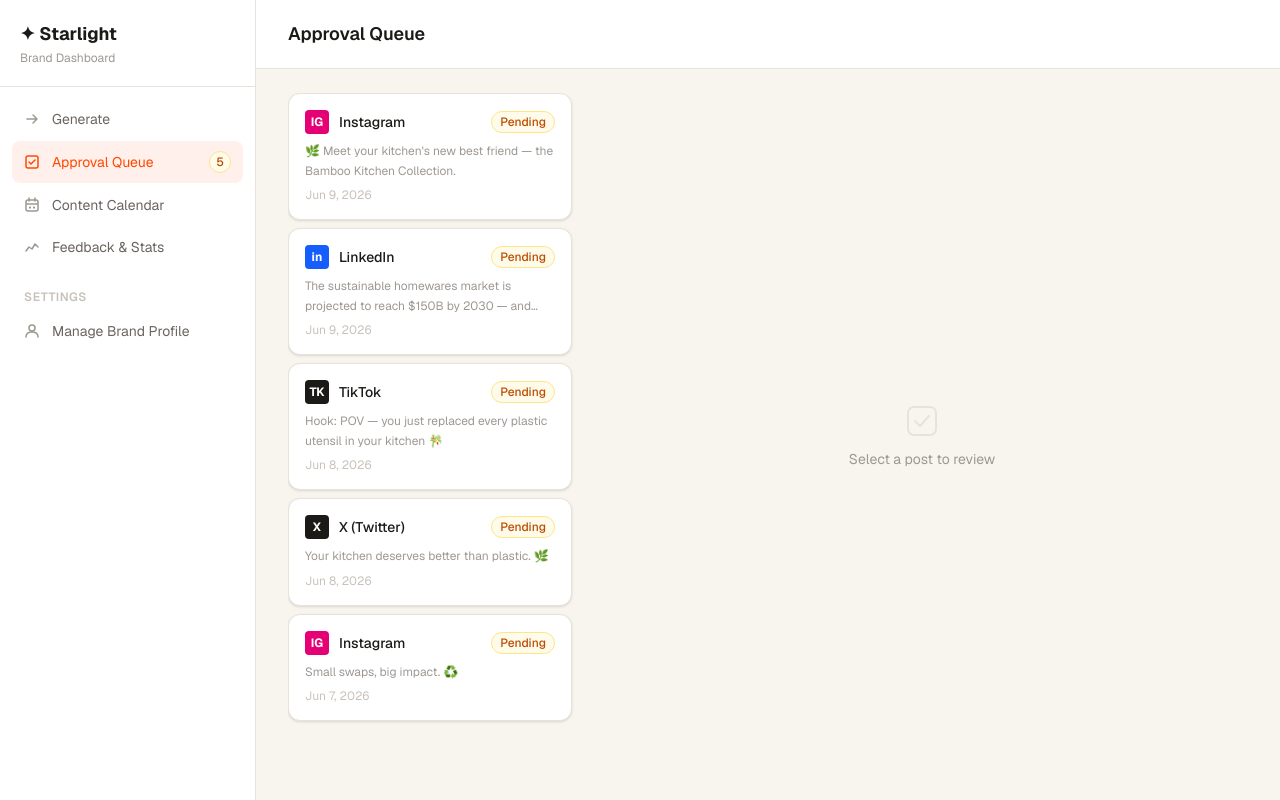
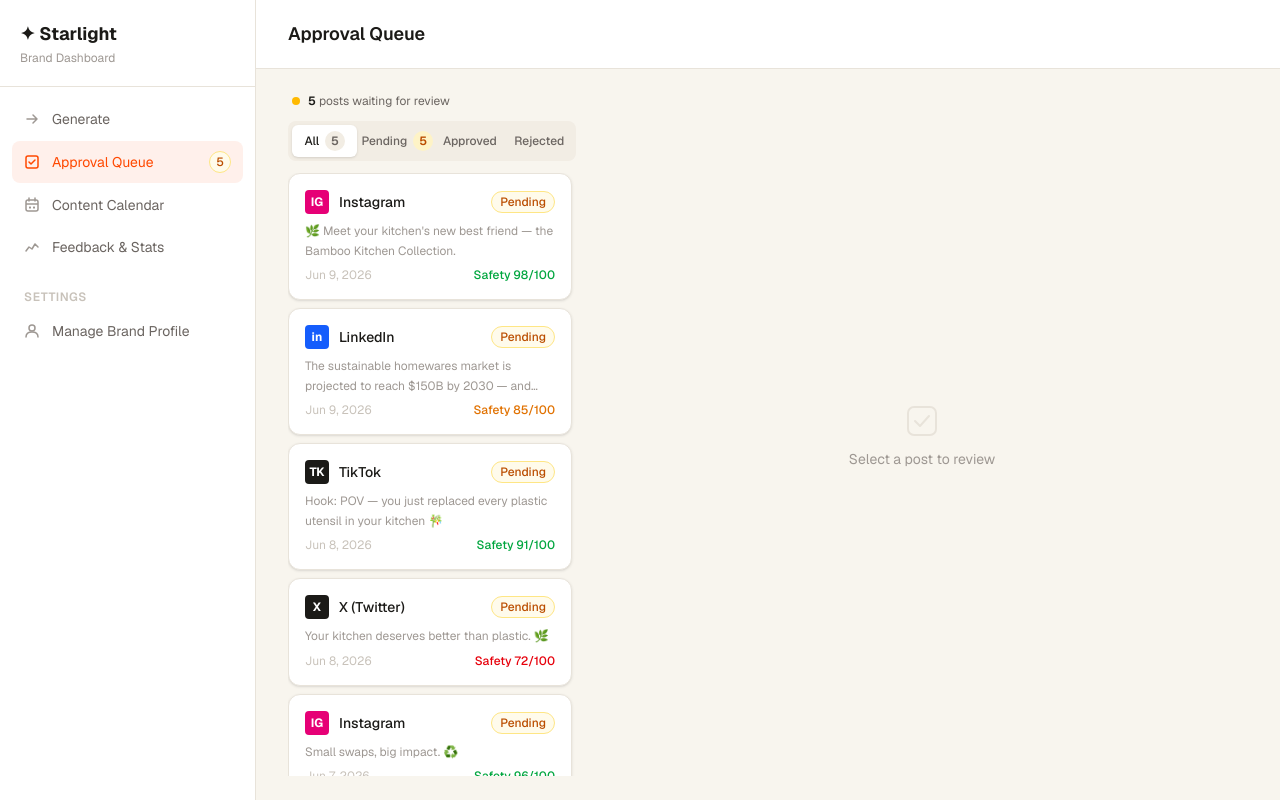
Before and after one commit to KSilverL/TeamStarlight, a Next.js app in the folder frontend_service/: page /profile in a window 1280 px wide. Built offline with nearby package versions, Linux system fonts and the light colour scheme.

Commit message:
Adding safety panel, filter tabs and regenerate button to approval queue

```diff
--- a/frontend_service/app/profile/components/ApprovalQueue.tsx
+++ b/frontend_service/app/profile/components/ApprovalQueue.tsx
@@ -4,10 +4,21 @@
 import { MOCK_POSTS } from "../data";
 import type { PostStatus } from "../types";
 
-/**
- * Pill badge that reflects the current approval state of a post.
- * Colour-coded: amber = pending, green = approved, red = rejected.
- */
+// Mock safety data - will be replaced with real Safety Agent output later
+const SAFETY_SCORES: Record<string, {
+  score: number;
+  risk: "Low" | "Medium" | "High";
+  brandAlignment: number;
+  compliance: "Passed" | "Review needed";
+  flags: string[];
+}> = {
+  "p1": { score: 98, risk: "Low", brandAlignment: 94, compliance: "Passed", flags: [] },
+  "p2": { score: 85, risk: "Medium", brandAlignment: 78, compliance: "Passed", flags: ["Competitor name mentioned"] },
+  "p3": { score: 91, risk: "Low", brandAlignment: 88, compliance: "Passed", flags: [] },
+  "p4": { score: 72, risk: "High", brandAlignment: 58, compliance: "Review needed", flags: ["Potentially misleading claim detected", "Tone mismatch with brand profile"] },
+  "p5": { score: 96, risk: "Low", brandAlignment: 93, compliance: "Passed", flags: [] },
+};
+
 function StatusBadge({ status }: { status: PostStatus }) {
   if (status === "approved")
     return (
@@ -28,55 +39,191 @@
   );
 }
 
-/**
- * Two-panel approval workflow:
- * - Left  (w-72): scrollable list of post summary cards.
- * - Right (flex-1): full post detail with Approve / Reject actions.
- *
- * Clicking a card that is already selected deselects it (toggling the detail panel closed).
- */
+function SafetyPanel({ postId }: { postId: string }) {
+  const safety = SAFETY_SCORES[postId] ?? {
+    score: 95, risk: "Low", brandAlignment: 90, compliance: "Passed", flags: []
+  };
+
+  const scoreColor =
+    safety.score >= 90 ? "text-green-700" :
+    safety.score >= 75 ? "text-amber-700" : "text-red-700";
+
+  const scoreBg =
+    safety.score >= 90 ? "bg-green-50 border-green-200" :
+    safety.score >= 75 ? "bg-amber-50 border-amber-200" : "bg-red-50 border-red-200";
+
+  const riskColor =
+    safety.risk === "Low" ? "text-green-700" :
+    safety.risk === "Medium" ? "text-amber-700" : "text-red-700";
+
+  return (
+    <div className="border border-[#E8E3DA] rounded-xl p-4 bg-[#FAFAF8]">
+      <div className="flex items-center justify-between mb-3">
+        <div className="flex items-center gap-1.5">
+          <svg width="13" height="13" viewBox="0 0 13 13" fill="none" aria-hidden="true">
+            <path d="M6.5 1L2 3v3.5C2 9.6 3.9 11.9 6.5 12.5 9.1 11.9 11 9.6 11 6.5V3L6.5 1z"
+              stroke="currentColor" strokeWidth="1.3" strokeLinejoin="round"
+              className="text-[#9E9893]" />
+          </svg>
+          <span className="text-xs font-semibold text-[#6B6561] uppercase tracking-wider">
+            Safety Check
+          </span>
+        </div>
+        <span className={`text-xs font-semibold px-2 py-0.5 rounded-full border ${scoreBg} ${scoreColor}`}>
+          {safety.score}/100
+        </span>
+      </div>
+
+      <div className="grid grid-cols-3 gap-3 mb-3">
+        <div>
+          <p className="text-xs text-[#9E9893] mb-0.5">Risk level</p>
+          <p className={`text-sm font-semibold ${riskColor}`}>{safety.risk}</p>
+        </div>
+        <div>
+          <p className="text-xs text-[#9E9893] mb-0.5">Brand alignment</p>
+          <p className="text-sm font-semibold text-[#1B1A17]">{safety.brandAlignment}%</p>
+        </div>
+        <div>
+          <p className="text-xs text-[#9E9893] mb-0.5">Compliance</p>
+          <p className={`text-sm font-semibold ${
+            safety.compliance === "Passed" ? "text-green-700" : "text-amber-700"
+          }`}>{safety.compliance}</p>
+        </div>
+      </div>
+
+      {safety.flags.length > 0 ? (
+        <div className="space-y-1.5">
+          {safety.flags.map((flag, i) => (
+            <div key={i} className="flex items-start gap-1.5 text-xs text-amber-700 bg-amber-50 border border-amber-200 rounded-lg px-2.5 py-1.5">
+              <span className="mt-px flex-shrink-0">⚠</span>
+              <span>{flag}</span>
+            </div>
+          ))}
+        </div>
+      ) : (
+        <div className="flex items-center gap-1.5 text-xs text-green-700">
+          <span>✓</span>
+          <span>No issues detected</span>
+        </div>
+      )}
+    </div>
+  );
+}
+
+type FilterTab = "all" | PostStatus;
+
+function FilterTabs({
+  active, onChange, counts
+}: {
+  active: FilterTab;
+  onChange: (t: FilterTab) => void;
+  counts: Record<FilterTab, number>;
+}) {
+  const tabs: { id: FilterTab; label: string }[] = [
+    { id: "all", label: "All" },
+    { id: "pending", label: "Pending" },
+    { id: "approved", label: "Approved" },
+    { id: "rejected", label: "Rejected" },
+  ];
+
+  return (
+    <div className="flex gap-1 mb-3 bg-[#F2EDE4] rounded-lg p-1">
+      {tabs.map(tab => (
+        <button
+          key={tab.id}
+          onClick={() => onChange(tab.id)}
+          className={`flex-1 flex items-center justify-center gap-1.5 text-xs font-medium py-1.5 rounded-md transition-colors ${
+            active === tab.id
+              ? "bg-white text-[#1B1A17] shadow-sm"
+              : "text-[#6B6561] hover:text-[#1B1A17]"
+          }`}
+        >
+          {tab.label}
+          {counts[tab.id] > 0 && (
+            <span className={`text-xs px-1.5 py-0.5 rounded-full font-semibold ${
+              tab.id === "pending"
+                ? "bg-amber-100 text-amber-700"
+                : active === tab.id
+                ? "bg-[#F2EDE4] text-[#6B6561]"
+                : "bg-white text-[#6B6561]"
+            }`}>
+              {counts[tab.id]}
+            </span>
+          )}
+        </button>
+      ))}
+    </div>
+  );
+}
+
 export default function ApprovalQueue() {
-  // Shallow copy so local status changes don't mutate the imported MOCK_POSTS constant.
   const [posts, setPosts] = useState(MOCK_POSTS.map((p) => ({ ...p })));
   const [selected, setSelected] = useState<string | null>(null);
+  const [filter, setFilter] = useState<FilterTab>("all");
 
-  /**
-   * Applies an approval action to a single post by ID, then clears the selection
-   * so the detail panel returns to its empty state.
-   *
-   * @param id     ID of the post being actioned.
-   * @param action The new status to apply ("approved" or "rejected").
-   */
   function act(id: string, action: PostStatus) {
     setPosts((prev) =>
-      prev.map((p) => (p.id === id ? { ...p, status: action } : p)),
+      prev.map((p) => (p.id === id ? { ...p, status: action } : p))
     );
     setSelected(null);
   }
 
+  function regenerate(id: string) {
+    setPosts((prev) =>
+      prev.map((p) => (p.id === id ? { ...p, status: "pending" } : p))
+    );
+    setSelected(null);
+  }
+
+  const counts: Record<FilterTab, number> = {
+    all: posts.length,
+    pending: posts.filter(p => p.status === "pending").length,
+    approved: posts.filter(p => p.status === "approved").length,
+    rejected: posts.filter(p => p.status === "rejected").length,
+  };
+
+  const filtered = filter === "all" ? posts : posts.filter(p => p.status === filter);
   const selectedPost = posts.find((p) => p.id === selected);
+  const pendingCount = counts.pending;
 
   return (
-    // Outer flex row: list on the left, detail panel on the right.
     <div className="flex gap-5 h-full overflow-hidden">
-      {/* ── Post list ────────────────────────────────────────────────────── */}
-      <div className="w-72 flex-shrink-0 overflow-y-auto space-y-2 pr-1">
-        {posts.map((post) => (
+      <div className="w-72 flex-shrink-0 flex flex-col overflow-hidden">
+        {pendingCount > 0 ? (
+          <div className="flex items-center gap-2 mb-3 px-1">
+            <span className="w-2 h-2 rounded-full bg-amber-400 flex-shrink-0" />
+            <span className="text-xs text-[#6B6561]">
+              <span className="font-semibold text-[#1B1A17]">{pendingCount}</span>
+              {" "}post{pendingCount !== 1 ? "s" : ""} waiting for review
+            </span>
+          </div>
+        ) : (
+          <div className="flex items-center gap-2 mb-3 px-1">
+            <span className="w-2 h-2 rounded-full bg-green-400 flex-shrink-0" />
+            <span className="text-xs text-green-700 font-medium">All posts reviewed</span>
+          </div>
+        )}
+
+        <FilterTabs active={filter} onChange={setFilter} counts={counts} />
+
+        <div className="flex-1 overflow-y-auto space-y-2 pr-1">
+          {filtered.length === 0 && (
+            <div className="text-center py-8 text-xs text-[#9E9893]">
+              No {filter} posts
+            </div>
+          )}
+          {filtered.map((post) => (
             <button
               key={post.id}
-            // Toggle selection: clicking the active card collapses the detail panel.
               onClick={() => setSelected(selected === post.id ? null : post.id)}
               className={`w-full text-left p-4 rounded-xl border transition-colors ${
                 selected === post.id
-                ? "bg-[#FFF0EB] border-[#FFCBB8]" // highlighted when selected
+                  ? "bg-[#FFF0EB] border-[#FFCBB8]"
                   : "bg-white border-[#E8E3DA] hover:border-[#FF4800]/40 hover:bg-[#FFFAF8] shadow-sm"
               }`}
             >
-            {/* Platform badge + name + status */}
               <div className="flex items-center gap-2.5 mb-2">
-              <span
-                className={`w-6 h-6 rounded flex items-center justify-center text-xs font-bold flex-shrink-0 text-white ${post.platformBadge}`}
-              >
+                <span className={`w-6 h-6 rounded flex items-center justify-center text-xs font-bold flex-shrink-0 text-white ${post.platformBadge}`}>
                   {post.abbr}
                 </span>
                 <span className="text-sm font-medium text-[#1B1A17] truncate flex-1">
@@ -84,28 +231,33 @@
                 </span>
                 <StatusBadge status={post.status} />
               </div>
-            {/* Show only the first line of multi-line post copy */}
               <p className="text-xs text-[#9E9893] line-clamp-2 leading-relaxed">
                 {post.text.split("\n")[0]}
               </p>
-            <p className="text-xs text-[#C8C2BA] mt-1.5">{post.date}</p>
+              <div className="flex items-center justify-between mt-1.5">
+                <p className="text-xs text-[#C8C2BA]">{post.date}</p>
+                {SAFETY_SCORES[post.id] && (
+                  <span className={`text-xs font-medium ${
+                    SAFETY_SCORES[post.id].score >= 90 ? "text-green-600" :
+                    SAFETY_SCORES[post.id].score >= 75 ? "text-amber-600" : "text-red-600"
+                  }`}>
+                    Safety {SAFETY_SCORES[post.id].score}/100
+                  </span>
+                )}
+              </div>
             </button>
           ))}
         </div>
+      </div>
 
-      {/* ── Post detail panel ────────────────────────────────────────────── */}
       <div className="flex-1 min-w-0 overflow-hidden">
         {selectedPost ? (
           <div className="bg-white border border-[#E8E3DA] rounded-2xl overflow-hidden h-full flex flex-col shadow-sm">
-            {/* Coloured platform header bar */}
-            <div
-              className={`flex items-center justify-between px-5 py-3.5 text-white ${selectedPost.platformColor}`}
-            >
+            <div className={`flex items-center justify-between px-5 py-3.5 text-white ${selectedPost.platformColor}`}>
               <span className="font-semibold">{selectedPost.platform}</span>
               <span className="text-xs text-white/70">{selectedPost.date}</span>
             </div>
 
-            {/* Scrollable post body and hashtags */}
             <div className="flex-1 overflow-y-auto p-5 space-y-4">
               <p className="text-sm text-[#1B1A17] whitespace-pre-wrap leading-relaxed">
                 {selectedPost.text}
@@ -113,21 +265,15 @@
               {selectedPost.hashtags.length > 0 && (
                 <div className="flex flex-wrap gap-1.5">
                   {selectedPost.hashtags.map((tag) => (
-                    <span
-                      key={tag}
-                      className="text-xs text-[#FF4800] bg-[#FFF0EB] border border-[#FFCBB8] px-2 py-0.5 rounded-full"
-                    >
+                    <span key={tag} className="text-xs text-[#FF4800] bg-[#FFF0EB] border border-[#FFCBB8] px-2 py-0.5 rounded-full">
                       {tag}
                     </span>
                   ))}
                 </div>
               )}
+              <SafetyPanel postId={selectedPost.id} />
             </div>
 
-            {/*
-              Footer: action buttons for pending posts; read-only status banner
-              for posts that have already been actioned.
-            */}
             {selectedPost.status === "pending" ? (
               <div className="flex gap-3 px-5 pb-5 pt-2 border-t border-[#E8E3DA]">
                 <button
@@ -144,46 +290,30 @@
                 </button>
               </div>
             ) : (
-              // Read-only confirmation banner for already-actioned posts.
-              <div className="px-5 pb-5 pt-2 border-t border-[#E8E3DA]">
-                <div
-                  className={`text-center py-2.5 rounded-xl text-sm font-medium ${
+              <div className="px-5 pb-5 pt-2 border-t border-[#E8E3DA] space-y-2">
+                <div className={`text-center py-2.5 rounded-xl text-sm font-medium ${
                   selectedPost.status === "approved"
                     ? "bg-green-50 text-green-700 border border-green-200"
                     : "bg-red-50 text-red-700 border border-red-200"
-                  }`}
+                }`}>
+                  {selectedPost.status === "approved" ? "✓ Approved" : "✕ Rejected"}
+                </div>
+                {selectedPost.status === "rejected" && (
+                  <button
+                    onClick={() => regenerate(selectedPost.id)}
+                    className="w-full bg-[#FFF0EB] hover:bg-[#FFE0D0] text-[#FF4800] border border-[#FFCBB8] text-sm font-medium py-2.5 rounded-xl transition-colors"
                   >
-                  {selectedPost.status === "approved" ? "Approved" : "Rejected"}
-                </div>
+                    ↺ Regenerate post
+                  </button>
+                )}
               </div>
             )}
           </div>
         ) : (
-          /* Empty state — shown when no post is selected */
           <div className="flex flex-col items-center justify-center h-full text-[#9E9893] text-sm gap-2">
-            <svg
-              width="40"
-              height="40"
-              viewBox="0 0 40 40"
-              fill="none"
-              aria-hidden="true"
-            >
-              <rect
-                x="6"
-                y="6"
-                width="28"
-                height="28"
-                rx="6"
-                stroke="#E8E3DA"
-                strokeWidth="2"
-              />
-              <path
-                d="M13 20l5 5 9-10"
-                stroke="#E8E3DA"
-                strokeWidth="2"
-                strokeLinecap="round"
-                strokeLinejoin="round"
-              />
+            <svg width="40" height="40" viewBox="0 0 40 40" fill="none" aria-hidden="true">
+              <rect x="6" y="6" width="28" height="28" rx="6" stroke="#E8E3DA" strokeWidth="2" />
+              <path d="M13 20l5 5 9-10" stroke="#E8E3DA" strokeWidth="2" strokeLinecap="round" strokeLinejoin="round" />
             </svg>
             Select a post to review
           </div>
--- a/frontend_service/app/profile/components/BrandProfile.tsx
+++ b/frontend_service/app/profile/components/BrandProfile.tsx
@@ -167,7 +167,7 @@
           value={brand.notes} onChange={(v) => handleChange("notes", v)} rows={3} span />
       </div>
 
-      {/* ── Knowledge Sources ─────────────────────────────────────────── */}
+      {/* Knowledge Sources */}
       <div className="border-t border-[#E8E3DA] pt-6 mb-6">
         <div className="flex items-center justify-between mb-1">
           <h2 className="text-sm font-semibold text-[#1B1A17]">Knowledge Sources</h2>
```
Lines whose indentation alone changed are shown as unchanged.
